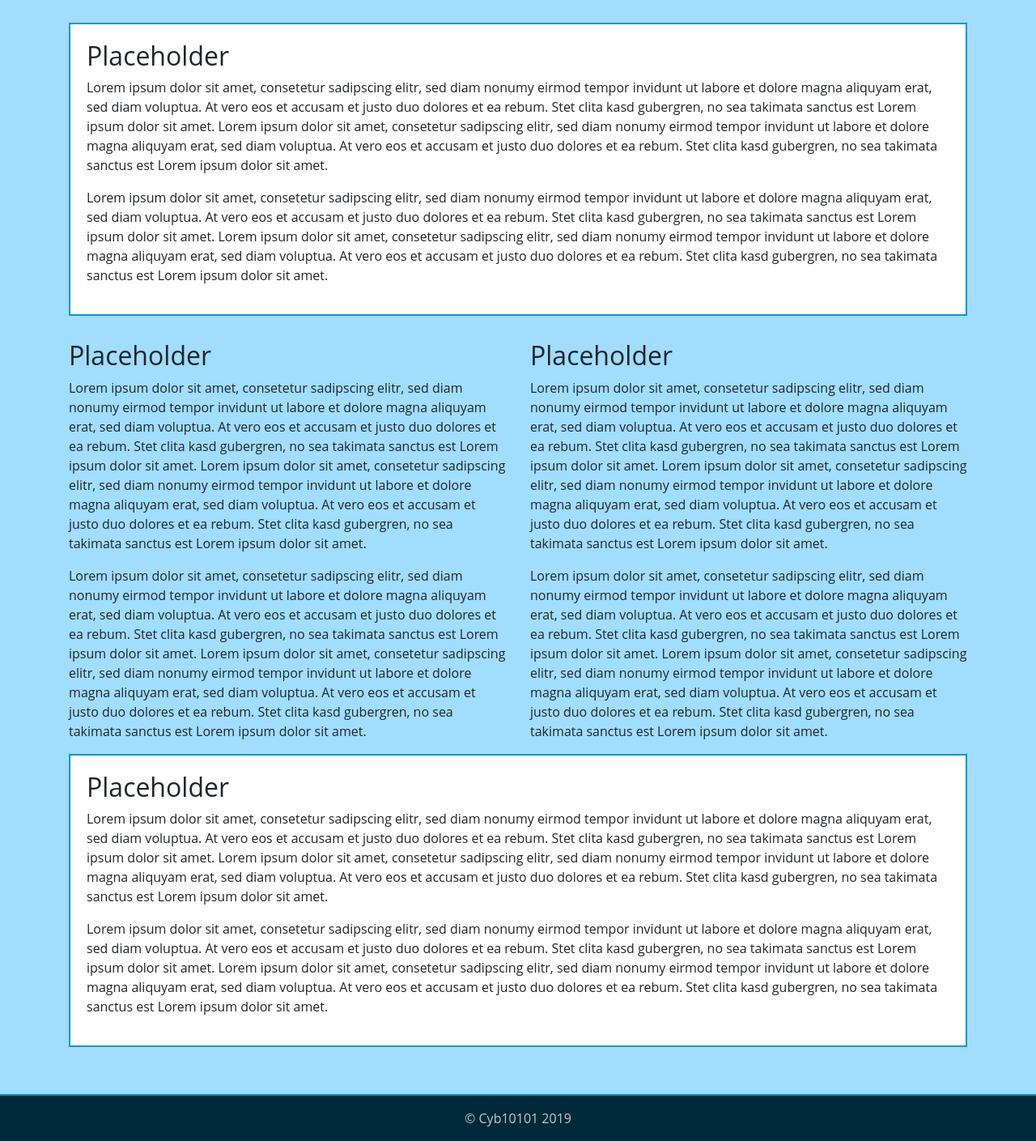
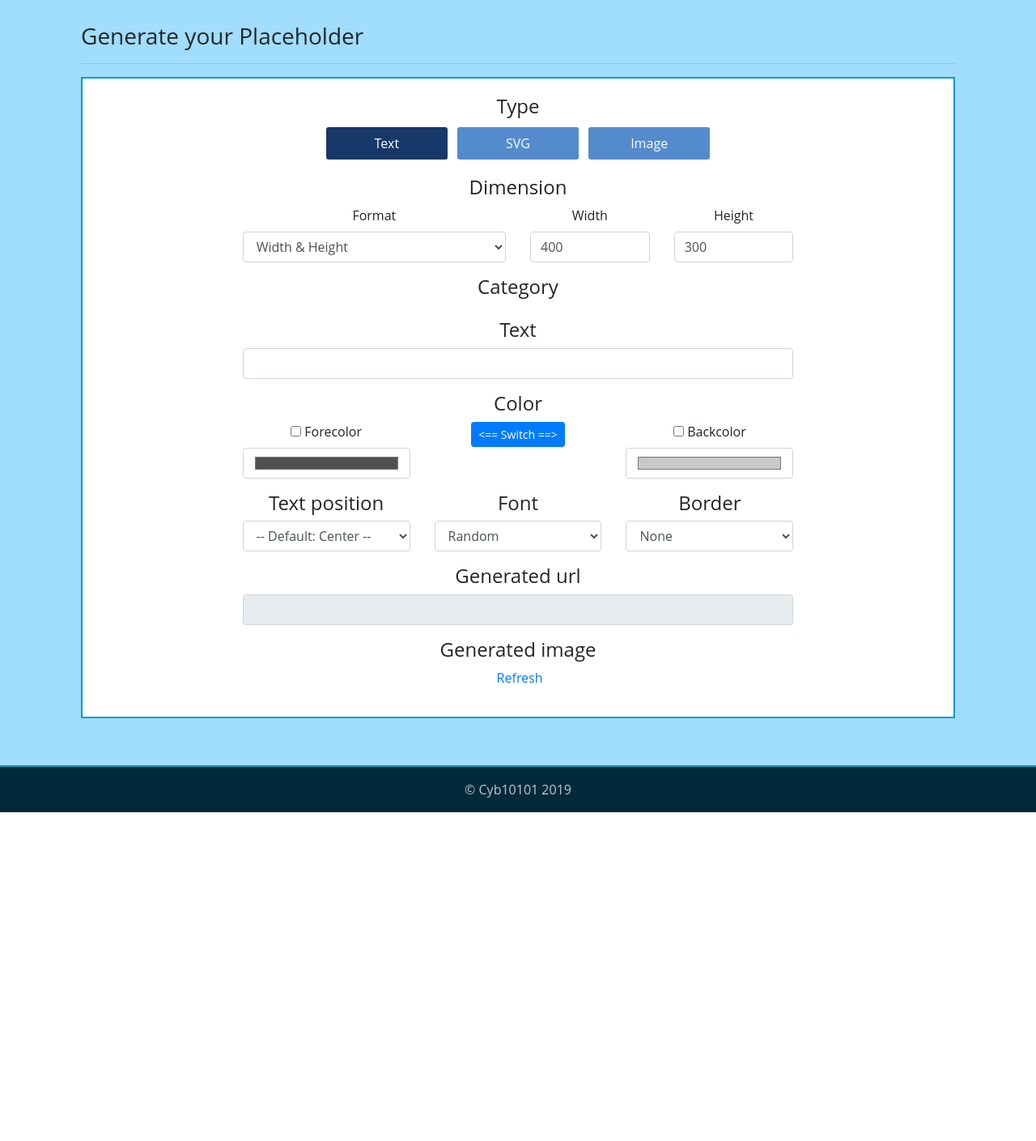
Before and after one commit to Cyb10101/placeholder, a Symfony app: template templates/website/root.html.twig in a window 1280 px wide. Shown: the part 58-1467 px from the top of the page at 81% size. After the commit the page ends 1061 px from the top, so only its background shows below. Run offline with Twig, Linux system fonts and the light colour scheme; the template is opened without the code that fills it, so the values that code supplies are empty; style sheets or scripts are compiled from the project's sources; some libraries are stand-ins or nearby versions.

Commit message:
Startpage added

```diff
--- a/assets/css/global.scss
+++ b/assets/css/global.scss
@@ -139,3 +139,30 @@ nav,
     transition: transform 400ms ease;
     transform: rotate(0deg) !important;
 }
+
+/* Radio-Toolbar */
+.radio-toolbar label {
+    display: inline-block;
+    margin: 4px;
+    padding: 8px 11px;
+    width: 150px;
+
+    font-size: 16px;
+    color: #fff;
+    background-color: #548BCC;
+    border-radius: 3px;
+
+    cursor: pointer;
+    -webkit-user-select: none;
+    -moz-user-select: none;
+    -ms-user-select: none;
+    user-select: none;
+}
+
+.radio-toolbar input[type="radio"] {
+    display:none;
+}
+
+.radio-toolbar input[type="radio"]:checked + label {
+    background-color: #183869;
+}
--- a/assets/js/appFooter.js
+++ b/assets/js/appFooter.js
@@ -1 +1 @@
-// require('./1-bottom/javascript.js');
+require('./1-bottom/url-switcher.js');
--- /dev/null
+++ b/templates/utility/radioButton.html.twig
@@ -0,0 +1,8 @@
+<div class="radio-toolbar">
+    {% if values|length > 0 %}
+        {% for value,title in values %}
+            <input type="radio" id="{{ key }}-{{ value }}" name="{{ key }}" value="{{ value }}"{% if selected|lower == value|lower %} checked{% endif %}>
+            <label for="{{ key }}-{{ value }}">{{ title }}</label>
+        {% endfor %}
+    {% endif %}
+</div>
--- a/templates/website/documentation.html.twig
+++ b/templates/website/documentation.html.twig
@@ -1,11 +1,6 @@
 {% extends 'base.html.twig' %}
 
 {% block body %}
-    <div class="box-blue">
-        <h2>Placeholder</h2>
-        <p>Lorem ipsum dolor sit amet, consetetur sadipscing elitr, sed diam nonumy eirmod tempor invidunt ut labore et dolore magna aliquyam erat, sed diam voluptua. At vero eos et accusam et justo duo dolores et ea rebum. Stet clita kasd gubergren, no sea takimata sanctus est Lorem ipsum dolor sit amet. Lorem ipsum dolor sit amet, consetetur sadipscing elitr, sed diam nonumy eirmod tempor invidunt ut labore et dolore magna aliquyam erat, sed diam voluptua. At vero eos et accusam et justo duo dolores et ea rebum. Stet clita kasd gubergren, no sea takimata sanctus est Lorem ipsum dolor sit amet.</p>
-        <p>Lorem ipsum dolor sit amet, consetetur sadipscing elitr, sed diam nonumy eirmod tempor invidunt ut labore et dolore magna aliquyam erat, sed diam voluptua. At vero eos et accusam et justo duo dolores et ea rebum. Stet clita kasd gubergren, no sea takimata sanctus est Lorem ipsum dolor sit amet. Lorem ipsum dolor sit amet, consetetur sadipscing elitr, sed diam nonumy eirmod tempor invidunt ut labore et dolore magna aliquyam erat, sed diam voluptua. At vero eos et accusam et justo duo dolores et ea rebum. Stet clita kasd gubergren, no sea takimata sanctus est Lorem ipsum dolor sit amet.</p>
-    </div>
     <div class="container section-documentation">
         <div class="row">
 
--- a/templates/website/root.html.twig
+++ b/templates/website/root.html.twig
@@ -1,29 +1,133 @@
 {% extends 'base.html.twig' %}
 
 {% block body %}
-    <div class="box-blue">
-        <h2>Placeholder</h2>
-        <p>Lorem ipsum dolor sit amet, consetetur sadipscing elitr, sed diam nonumy eirmod tempor invidunt ut labore et dolore magna aliquyam erat, sed diam voluptua. At vero eos et accusam et justo duo dolores et ea rebum. Stet clita kasd gubergren, no sea takimata sanctus est Lorem ipsum dolor sit amet. Lorem ipsum dolor sit amet, consetetur sadipscing elitr, sed diam nonumy eirmod tempor invidunt ut labore et dolore magna aliquyam erat, sed diam voluptua. At vero eos et accusam et justo duo dolores et ea rebum. Stet clita kasd gubergren, no sea takimata sanctus est Lorem ipsum dolor sit amet.</p>
-        <p>Lorem ipsum dolor sit amet, consetetur sadipscing elitr, sed diam nonumy eirmod tempor invidunt ut labore et dolore magna aliquyam erat, sed diam voluptua. At vero eos et accusam et justo duo dolores et ea rebum. Stet clita kasd gubergren, no sea takimata sanctus est Lorem ipsum dolor sit amet. Lorem ipsum dolor sit amet, consetetur sadipscing elitr, sed diam nonumy eirmod tempor invidunt ut labore et dolore magna aliquyam erat, sed diam voluptua. At vero eos et accusam et justo duo dolores et ea rebum. Stet clita kasd gubergren, no sea takimata sanctus est Lorem ipsum dolor sit amet.</p>
-    </div>
+    <div class="container section-generate">
+        <div class="row">
+            <div class="col-12">
+                <h3>Generate your Placeholder</h3>
+                <hr>
 
-    <div class="row">
-        <div class="col-6">
-            <h2>Placeholder</h2>
-            <p>Lorem ipsum dolor sit amet, consetetur sadipscing elitr, sed diam nonumy eirmod tempor invidunt ut labore et dolore magna aliquyam erat, sed diam voluptua. At vero eos et accusam et justo duo dolores et ea rebum. Stet clita kasd gubergren, no sea takimata sanctus est Lorem ipsum dolor sit amet. Lorem ipsum dolor sit amet, consetetur sadipscing elitr, sed diam nonumy eirmod tempor invidunt ut labore et dolore magna aliquyam erat, sed diam voluptua. At vero eos et accusam et justo duo dolores et ea rebum. Stet clita kasd gubergren, no sea takimata sanctus est Lorem ipsum dolor sit amet.</p>
-            <p>Lorem ipsum dolor sit amet, consetetur sadipscing elitr, sed diam nonumy eirmod tempor invidunt ut labore et dolore magna aliquyam erat, sed diam voluptua. At vero eos et accusam et justo duo dolores et ea rebum. Stet clita kasd gubergren, no sea takimata sanctus est Lorem ipsum dolor sit amet. Lorem ipsum dolor sit amet, consetetur sadipscing elitr, sed diam nonumy eirmod tempor invidunt ut labore et dolore magna aliquyam erat, sed diam voluptua. At vero eos et accusam et justo duo dolores et ea rebum. Stet clita kasd gubergren, no sea takimata sanctus est Lorem ipsum dolor sit amet.</p>
+            </div>
         </div>
 
-        <div class="col-6">
-            <h2>Placeholder</h2>
-            <p>Lorem ipsum dolor sit amet, consetetur sadipscing elitr, sed diam nonumy eirmod tempor invidunt ut labore et dolore magna aliquyam erat, sed diam voluptua. At vero eos et accusam et justo duo dolores et ea rebum. Stet clita kasd gubergren, no sea takimata sanctus est Lorem ipsum dolor sit amet. Lorem ipsum dolor sit amet, consetetur sadipscing elitr, sed diam nonumy eirmod tempor invidunt ut labore et dolore magna aliquyam erat, sed diam voluptua. At vero eos et accusam et justo duo dolores et ea rebum. Stet clita kasd gubergren, no sea takimata sanctus est Lorem ipsum dolor sit amet.</p>
-            <p>Lorem ipsum dolor sit amet, consetetur sadipscing elitr, sed diam nonumy eirmod tempor invidunt ut labore et dolore magna aliquyam erat, sed diam voluptua. At vero eos et accusam et justo duo dolores et ea rebum. Stet clita kasd gubergren, no sea takimata sanctus est Lorem ipsum dolor sit amet. Lorem ipsum dolor sit amet, consetetur sadipscing elitr, sed diam nonumy eirmod tempor invidunt ut labore et dolore magna aliquyam erat, sed diam voluptua. At vero eos et accusam et justo duo dolores et ea rebum. Stet clita kasd gubergren, no sea takimata sanctus est Lorem ipsum dolor sit amet.</p>
-        </div>
-    </div>
+        <form class="tx-urlswitcher box-blue">
+            <div class="row mb-3">
+                <div class="col-8 offset-2 text-center">
+                    <h4>Type</h4>
+                    {% include 'utility/radioButton.html.twig' with {'key': 'type', 'values': {'text': 'Text', 'svg': 'SVG', 'image': 'Image'}, 'selected': 'text'} %}
+                </div>
+            </div>
+            <div class="row mb-3">
+                <div class="col-8 offset-2 text-center">
+                    <h4>Dimension</h4>
 
-    <div class="box-blue">
-        <h2>Placeholder</h2>
-        <p>Lorem ipsum dolor sit amet, consetetur sadipscing elitr, sed diam nonumy eirmod tempor invidunt ut labore et dolore magna aliquyam erat, sed diam voluptua. At vero eos et accusam et justo duo dolores et ea rebum. Stet clita kasd gubergren, no sea takimata sanctus est Lorem ipsum dolor sit amet. Lorem ipsum dolor sit amet, consetetur sadipscing elitr, sed diam nonumy eirmod tempor invidunt ut labore et dolore magna aliquyam erat, sed diam voluptua. At vero eos et accusam et justo duo dolores et ea rebum. Stet clita kasd gubergren, no sea takimata sanctus est Lorem ipsum dolor sit amet.</p>
-        <p>Lorem ipsum dolor sit amet, consetetur sadipscing elitr, sed diam nonumy eirmod tempor invidunt ut labore et dolore magna aliquyam erat, sed diam voluptua. At vero eos et accusam et justo duo dolores et ea rebum. Stet clita kasd gubergren, no sea takimata sanctus est Lorem ipsum dolor sit amet. Lorem ipsum dolor sit amet, consetetur sadipscing elitr, sed diam nonumy eirmod tempor invidunt ut labore et dolore magna aliquyam erat, sed diam voluptua. At vero eos et accusam et justo duo dolores et ea rebum. Stet clita kasd gubergren, no sea takimata sanctus est Lorem ipsum dolor sit amet.</p>
+                    <div class="row">
+                        <div class="col-6 text-center">
+                            <label>Format</label>
+                            <select name="format" id="format" class="form-control">
+                                <option value="width-height" selected>Width & Height</option>
+                                <option value="width-width">Width & Width</option>
+
+                                {% if formats|length > 0 %}
+                                    {% for format in formats %}
+                                        <option value="{{ format.key }}">{{ format.key }}</option>
+                                    {% endfor %}
+                                {% endif %}
+                            </select>
+                        </div>
+                        <div class="col-3 text-center">
+                            <label>Width</label>
+                            <input type="text" name="width" id="width" class="form-control" value="400">
+                        </div>
+                        <div class="col-3 text-center">
+                            <label>Height</label>
+                            <input type="text" name="height" id="height" class="form-control" value="300">
+                        </div>
+                    </div>
+                </div>
+            </div>
+            <div class="row mb-3">
+                <div class="col-8 offset-2 text-center select-category">
+                    <h4>Category</h4>
+                    {% include 'utility/radioButton.html.twig' with {'key': 'category', 'values': categories, 'selected': 'none'} %}
+                </div>
+            </div>
+            <div class="row mb-3">
+                <div class="col-8 offset-2 text-center">
+                    <h4>Text</h4>
+                    <input type="text" name="text" id="text" class="form-control">
+                </div>
+            </div>
+            <div class="row mb-3">
+                <div class="col-8 offset-2 text-center">
+                    <h4>Color</h4>
+
+                    <div class="row">
+                        <div class="col-4 text-center">
+                            <input type="checkbox" name="useForeColor" id="useForeColor"> <label for="useForeColor">Forecolor</label>
+                            <input type="color" name="forecolor" id="forecolor" class="form-control" value="#505050">
+
+                        </div>
+                        <div class="col-4 text-center switch-color">
+                            <button name="switch-color" id="switch-color" class="btn btn-primary btn-sm">&lt;== Switch ==&gt;</button>
+                        </div>
+                        <div class="col-4 text-center backcolor">
+                            <input type="checkbox" name="useBackColor" id="useBackColor"> <label for="useBackColor">Backcolor</label>
+                            <input type="color" name="backcolor" id="backcolor" class="form-control" value="#C8C8C8">
+                        </div>
+                    </div>
+                </div>
+            </div>
+            <div class="row mb-3">
+                <div class="col-8 offset-2 text-center">
+                    <div class="row">
+                        <div class="col-4 text-center">
+                            <h4>Text position</h4>
+                            <select name="position" id="position" class="form-control">
+                                <option value="" selected>-- Default: Center --</option>
+                                <option value="vertical-left">Vertical left</option>
+                            </select>
+                        </div>
+                        <div class="col-4 text-center">
+                            <h4>Font</h4>
+                            <select name="font" id="font" class="form-control">
+                                <option value="" selected>Random</option>
+                                {% if fonts|length > 0 %}
+                                    {% for font in fonts %}
+                                        <option value="{{ font.key }}">{{ font.key }}</option>
+                                    {% endfor %}
+                                {% endif %}
+                            </select>
+                        </div>
+                        <div class="col-4 text-center">
+                            <h4>Border</h4>
+                            <select name="border" id="border" class="form-control">
+                                <option value="0" selected>None</option>
+                                {% for i in 1..16 %}
+                                    <option value="{{ i }}">{{ i }}px</option>
+                                {% endfor %}
+                            </select>
+                        </div>
+                    </div>
+                </div>
+            </div>
+            <div class="row mb-3">
+                <div class="col-8 offset-2 text-center">
+                    <h4>Generated url</h4>
+                    <input type="text" name="url" id="url" class="form-control" readonly="">
+                </div>
+            </div>
+            <div class="row mb-3">
+                <div class="col-8 offset-2 text-center">
+                    <div class="container-preview-image">
+                        <h4>Generated image</h4>
+                        <a href="#" target="_blank" class="preview-image">
+                            <img class="img-fluid" />
+                        </a>
+                        <a href="#" class="preview-image-refresh pull-left">Refresh</a>
+                    </div>
+                </div>
+            </div>
+        </form>
     </div>
 {% endblock %}
```
Also changed, not shown: assets/js/1-bottom/url-switcher.js (added, +288 -0 lines), src/Controller/ImageController.php (+25 -25 lines), src/Controller/WebsiteController.php (+18 -3 lines).
